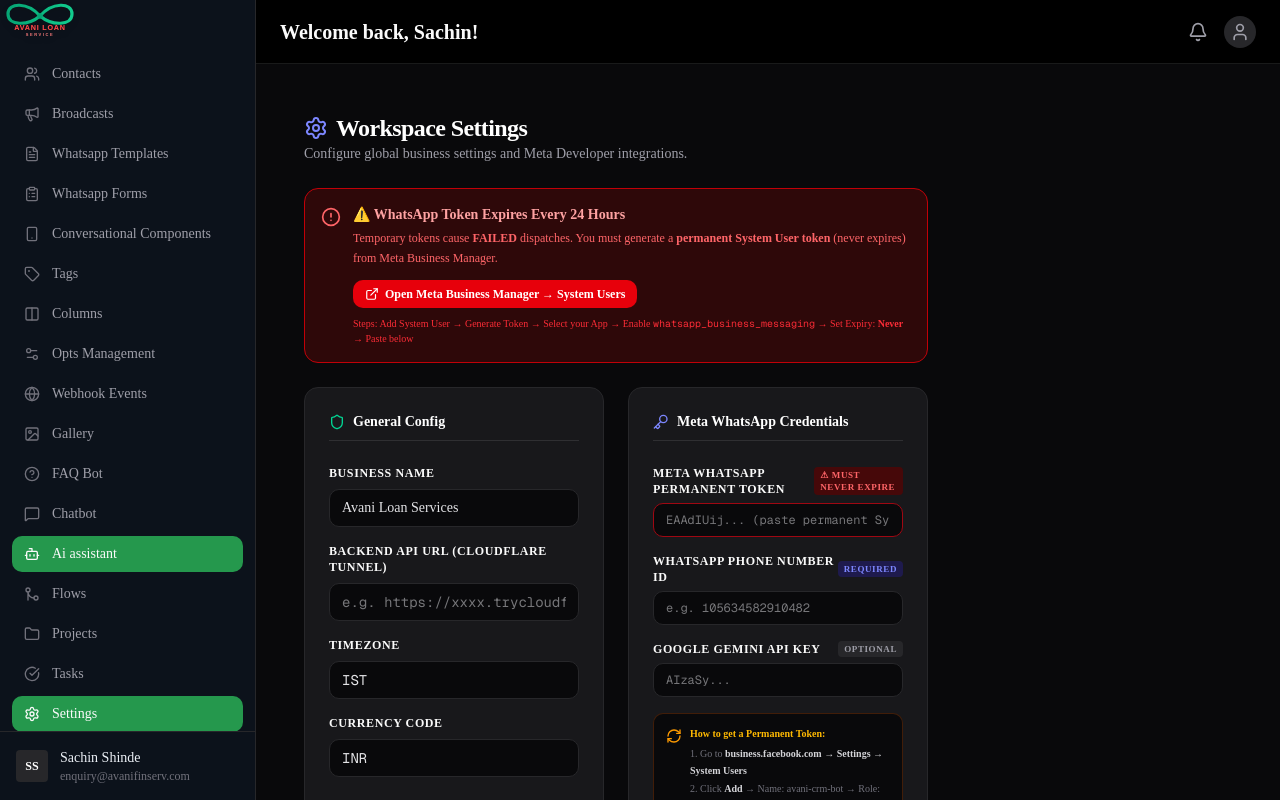
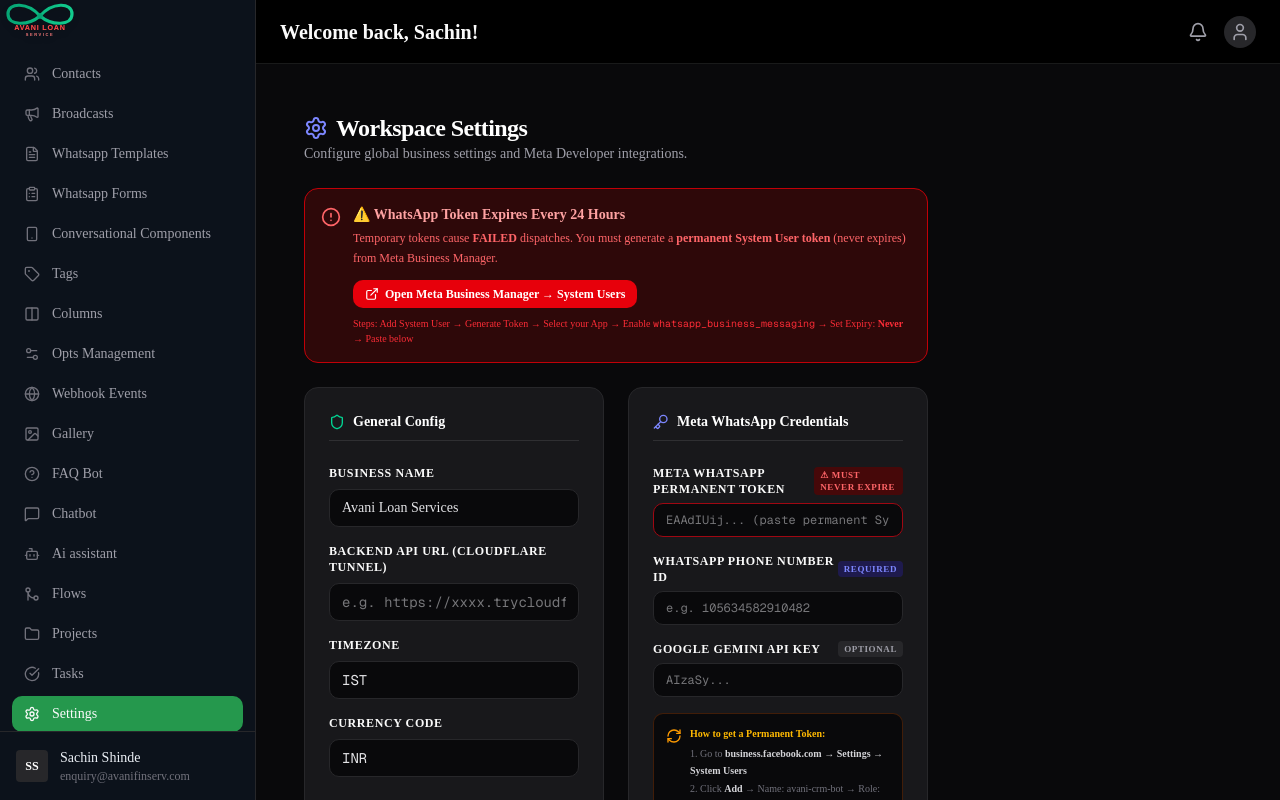
Before and after one commit to avani-agro-foods-1356/avani-crm-backend, a Next.js app: page /settings in a window 1280 px wide. Built offline with nearby package versions, Linux system fonts and the light colour scheme; no server answers.

Commit message:
Update Chatbot menu to link to external agent dashboard

```diff
--- a/src/components/layout/sidebar.tsx
+++ b/src/components/layout/sidebar.tsx
@@ -24,7 +24,7 @@
     { name: "Webhook Events", icon: Globe, href: "/webhooks" },
     { name: "Gallery", icon: ImageIcon, href: "/gallery" },
     { name: "FAQ Bot", icon: HelpCircle, href: "/faq" },
-    { name: "Chatbot", icon: MessageSquare, href: "/inbox" }, // reusing inbox for now
+    { name: "Chatbot", icon: MessageSquare, href: "https://avani-loan-agents.onrender.com/dashboard" },
     { name: "Ai assistant", icon: Bot, href: "/assistant" },
     { name: "Flows", icon: GitMerge, href: "/flows" },
     { name: "Projects", icon: Folder, href: "/projects" },
@@ -43,7 +43,7 @@
       <div className="flex-1 py-4 overflow-y-auto custom-scrollbar">
         <nav className="flex flex-col gap-1 px-3">
           {menuItems.map((item) => {
-            const isActive = pathname === item.href || (item.name === "Ai assistant"); // Defaulting AI assistant to active for the screenshot look
+            const isActive = pathname === item.href;
             return (
               <Link
                 key={item.name}
```
